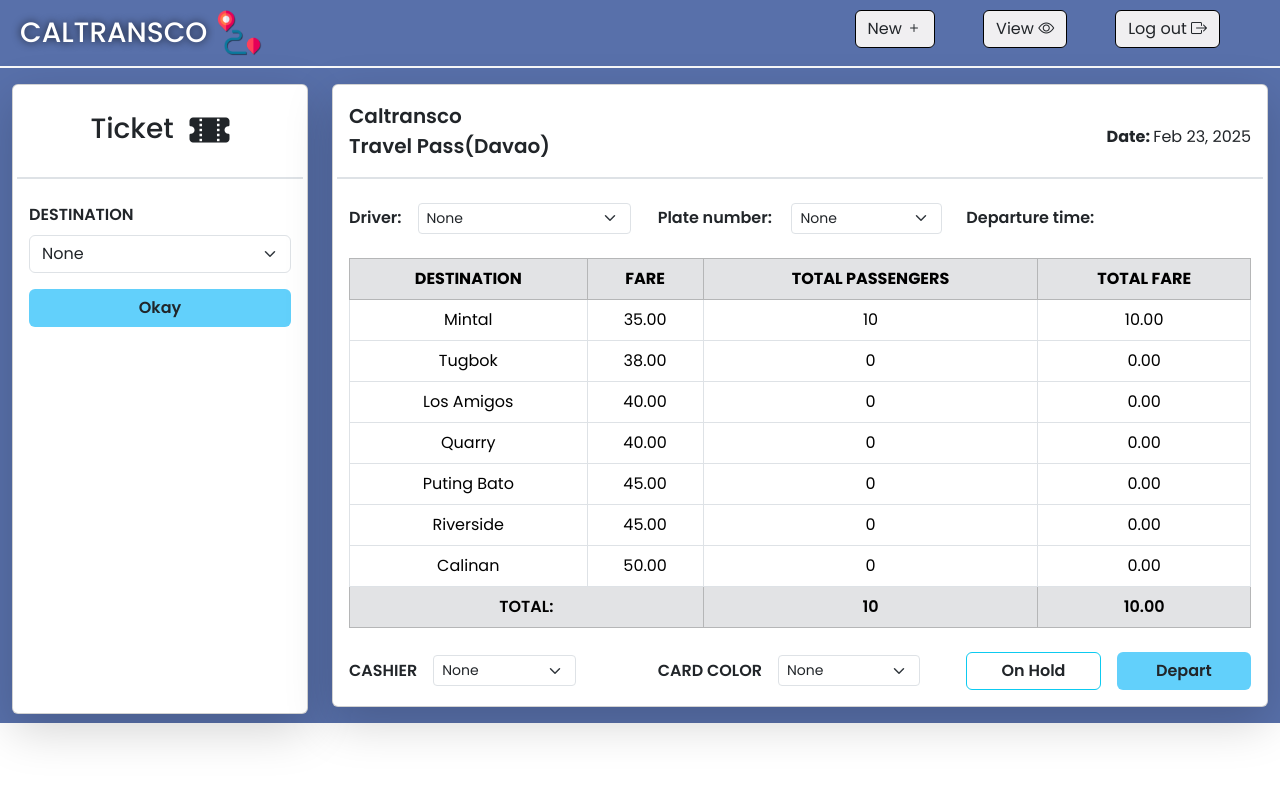
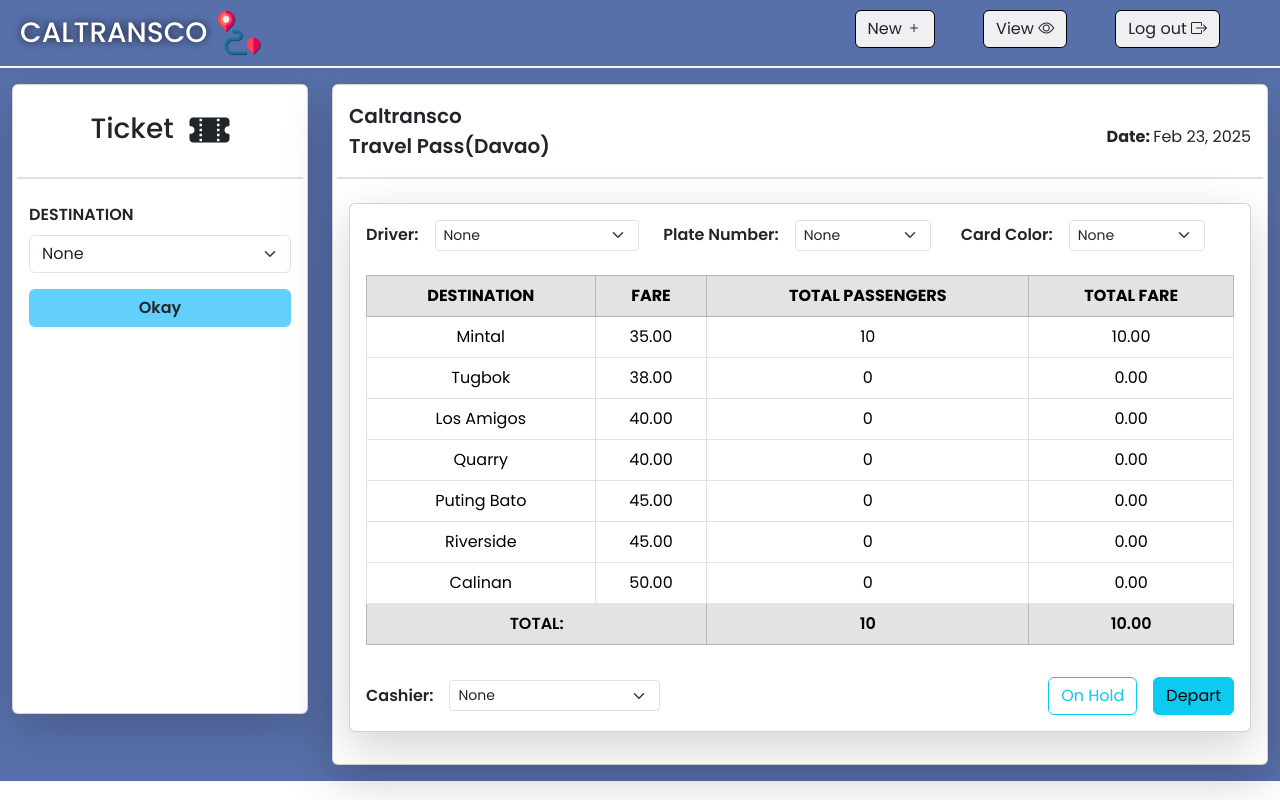
Before and after one commit to Moonslope/IT6-PROJ-COPY, a PHP site: page /cashierUI.php in a window 1280 px wide. Run offline with PHP 8.4, Linux system fonts and the light colour scheme; data comes from the database, SQL or seed files in the repository; both versions use the stored data as it was after the commit; tables that the repository leaves empty hold one stand-in row (values such as "Sample post").

Commit message:
operations sa cashierUI, views sa travelpass para name ang makita and triggers sa name

```diff
--- a/CashierUI/cashierUI.php
+++ b/CashierUI/cashierUI.php
@@ -85,61 +85,57 @@ require  "../global/head.php";
                      </div>
                   </div>
 
-                  <div class="container m-0 p-0">
-                     <div class="row justify-content-center align-items-center mb-4 ">
-                        <div class="col">
-                           <div class="d-flex align-items-center">
-                              <label class="fw-semibold me-3">Driver:</label>
-                              <select class="form-select form-select-sm w-75" name="driver_name" id="driver_name">
+                  <div class="row">
+                     <div class="col pb-3">
+                        <div class="card shadow-lg">
+                           <div class="card-body">
+                              <form method="POST" action="depart_operation.php">
+                                 <div class="row mb-4">
+                                    <div class="col d-flex gap-3 align-items-center">
+                                       <label class="fw-semibold">Driver:</label>
+                                       <select class="form-select form-select-sm" name="driver_id">
                                           <option value="">None</option>
                                           <?php
-                                 try {
-                                    $sql = "SELECT * FROM driver";
+                                          $sql = "SELECT driver_id, driver_name FROM driver";
                                           $result = $conn->query($sql);
+                                          while ($row = $result->fetch_assoc()) {
+                                             echo '<option value="' . $row['driver_id'] . '">' . $row['driver_name'] . '</option>';
+                                          }
+                                          ?>
+                                       </select>
+                                    </div>
+                                    <div class="col d-flex gap-3 align-items-center">
+                                       <label class="fw-semibold">Plate Number:</label>
+                                       <select class="form-select w-50 form-select-sm" name="vehicle_id">
+                                          <option value="">None</option>
+                                          <?php
+                                          $sql = "SELECT vehicle_id, platenumber FROM vehicle";
+                                          $result = $conn->query($sql);
+                                          while ($row = $result->fetch_assoc()) {
+                                             echo '<option value="' . $row['vehicle_id'] . '">' . $row['platenumber'] . '</option>';
+                                          }
+                                          ?>
+                                       </select>
+                                    </div>
 
+                                    <div class="col d-flex gap-3 align-items-center">
+                                       <label class="fw-semibold">Card Color:</label>
+                                       <select class="form-select w-50 form-select-sm" name="card_id">
+                                          <option value="">None</option>
+                                          <?php
+                                          $sql = "SELECT card_id, card_color FROM card";
+                                          $result = $conn->query($sql);
                                           while ($row = $result->fetch_assoc()) {
-                                       echo '<option value="' . $row['driver_name'] .  '">' . $row['driver_name'] .  '</option>';
+                                             echo '<option value="' . $row['card_id'] . '">' . $row['card_color'] . '</option>';
                                           }
-                                 } catch (\Exception $e) {
-                                    die($e);
-                                 }
-
                                           ?>
                                        </select>
                                     </div>
                                  </div>
 
-                        <div class="col">
-                           <div class="d-flex align-items-center">
-                              <label class="fw-semibold w-75">Plate number:</label>
-                              <select name="platenumber" id="platenumber" class="form-select form-select-sm w-75">
-                                 <option value="">None</option>
-                                 <?php
-                                 try {
-                                    $sql = "SELECT * FROM vehicle";
-                                    $result = $conn->query($sql);
-                                    while ($row = $result->fetch_assoc()) {
-                                       echo '<option value="' . $row['platenumber'] . '"> ' . $row['platenumber'] . '</option>';
-                                    }
-                                 } catch (\Throwable $th) {
-                                    //throw $th;
-                                 }
-                                 ?>
-                              </select>
-                           </div>
-
-                        </div>
-
-                        <div class="col">
-                           <div class="d-flex align-items-center">
-                              <label class="fw-semibold" for="deprat">Departure time:</label>
-                           </div>
-                        </div>
-                     </div>
-
                                  <div class="row mt-2">
                                     <div class="col">
-                           <table class="table table-bordered table-hover text-center">
+                                       <table class="table table-bordered text-center">
                                           <thead class="table-secondary">
                                              <tr>
                                                 <th>DESTINATION</th>
@@ -152,29 +148,12 @@ require  "../global/head.php";
                                              <?php
                                              $total_passengers = 0;
                                              $total_fare = 0;
-
-                                 $sql = "SELECT r.route, r.fare,
-                                 COALESCE(t.total_passengers, 0) AS total_passengers,
-                                 COALESCE(t.total_fare, 0) AS total_fare
-                                 FROM route r
-                                 LEFT JOIN ticket t ON r.route_id = t.route_id";
-
+                                             $sql = "SELECT r.route, r.fare, COALESCE(t.total_passengers, 0) AS total_passengers, COALESCE(t.total_fare, 0) AS total_fare FROM route r LEFT JOIN ticket t ON r.route_id = t.route_id";
                                              $result = $conn->query($sql);
-
-                                 if (!$result) {
-                                    die("Query failed: " . $conn->error);
-                                 }
-
                                              while ($row = $result->fetch_assoc()) {
                                                 $total_passengers += $row['total_passengers'];
                                                 $total_fare += $row['total_fare'];
-
-                                    echo "<tr>
-                                             <td>{$row['route']}</td>
-                                             <td>{$row['fare']}</td>
-                                             <td>{$row['total_passengers']}</td>
-                                             <td>{$row['total_fare']}</td>
-                                          </tr>";
+                                                echo "<tr><td>{$row['route']}</td><td>{$row['fare']}</td><td>{$row['total_passengers']}</td><td>{$row['total_fare']}</td></tr>";
                                              }
                                              ?>
                                           </tbody>
@@ -186,53 +165,31 @@ require  "../global/head.php";
                                              </tr>
                                           </tfoot>
                                        </table>
-
-                           <div class="row mt-4">
-                              <div class="col col-4 d-flex align-items-center">
-                                 <label for=" cashier" class="fw-semibold me-3">CASHIER</label>
-                                 <select class="form-select form-select-sm w-50" id="cashier" name="cashier">
+                                       <input type="hidden" name="total_passengers" value="<?php echo $total_passengers; ?>">
+                                       <input type="hidden" name="total_fare" value="<?php echo $total_fare; ?>">
+                                    </div>
+                                 </div>
+                                 <div class="row mt-3">
+                                    <div class="col d-flex gap-3 align-items-center">
+                                       <label class="fw-semibold">Cashier:</label>
+                                       <select class="form-select w-50 form-select-sm" name="cashier_id">
                                           <option value="">None</option>
-
                                           <?php
-                                    try {
-                                       $sql = "SELECT * FROM cashier";
+                                          $sql = "SELECT cashier_id, cashier_name FROM cashier";
                                           $result = $conn->query($sql);
-
                                           while ($row = $result->fetch_assoc()) {
-                                          echo '<option value="' . $row['cashier_fname'] . '">' . $row['cashier_lname'] . '</option>';
-                                       }
-                                    } catch (\Exception $e) {
-                                       die($e);
+                                             echo '<option value="' . $row['cashier_id'] . '">' . $row['cashier_name'] . '</option>';
                                           }
                                           ?>
                                        </select>
                                     </div>
-                              <div class="col col-4 d-flex align-items-center">
 
-                                 <label for=" card_color" class="fw-semibold me-3">CARD COLOR</label>
-                                 <select class="form-select form-select-sm w-50" id="card_color" name="card_color">
-                                    <option value="">None</option>
-
-                                    <?php
-                                    try {
-                                       $sql = "SELECT * FROM card";
-                                       $result = $conn->query($sql);
-
-                                       while ($row = $result->fetch_assoc()) {
-                                          echo '<option value="' . $row['card_color'] . '">' . $row['card_color'] . '</option>';
-                                       }
-                                       $conn->close();
-                                    } catch (\Exception $e) {
-                                       die($e);
-                                    }
-                                    ?>
-                                 </select>
-
+                                    <div class="col col-6 d-flex gap-3 justify-content-end">
+                                       <button type="submit" class="btn btn-outline-info">On Hold</button>
+                                       <button type="submit" class="btn btn-info">Depart</button>
                                     </div>
-                              <div class="col d-flex gap-3 justify-content-end">
-                                 <button class="btn btn-outline-info text-dark fw-semibold w-100">On Hold</button>
-                                 <button class="btn btn-h fw-semibold w-100">Depart</button>
                                  </div>
+                              </form>
                            </div>
                         </div>
                      </div>
```
Also changed, not shown: CashierUI/depart_operation.php (added, +42 -0 lines), i6proj.sql (+76 -36 lines). Lines whose indentation alone changed are shown as unchanged.
